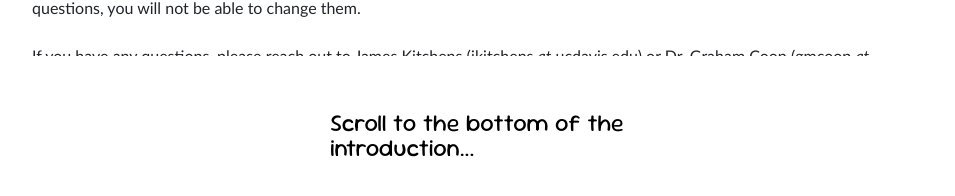
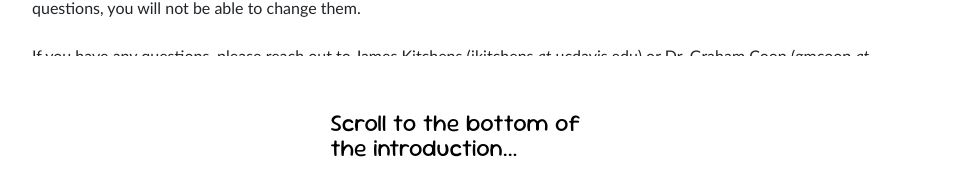
Before and after one commit to kitchensjn/creative_eulers, a Jekyll site: the page built from index.md, in a window 1280 px wide. Shown: the part 639-835 px from the top of the page, without its empty margins (160-1115 px from the left). Built offline with Jekyll 4.4.1, drawn with Linux system fonts in a browser that asks for light colours.

Commit message:
Update welcome.html

```diff
--- a/_includes/welcome.html
+++ b/_includes/welcome.html
@@ -29,8 +29,8 @@
         </div>
         <svg id="welcome_next">
             <g id="instructions">
-                <text x="0" y="75" font-size="1.5em">Scroll to the bottom of the</text>
-                <text x="0" y="100" font-size="1.5em">introduction...</text>
+                <text x="0" y="75" font-size="1.5em">Scroll to the bottom of</text>
+                <text x="0" y="100" font-size="1.5em">the introduction...</text>
             </g>
         </svg>
     </div>
```
